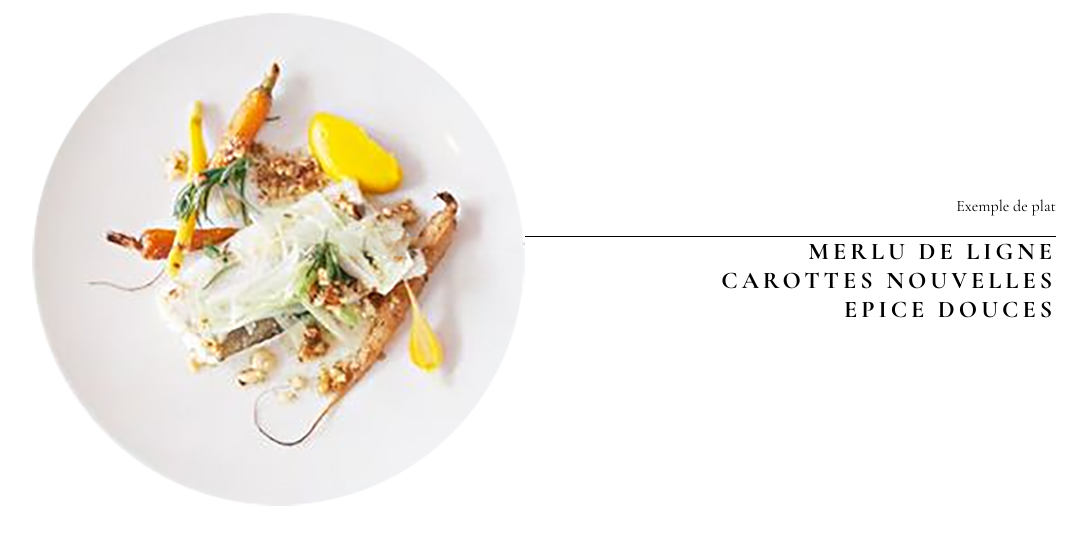
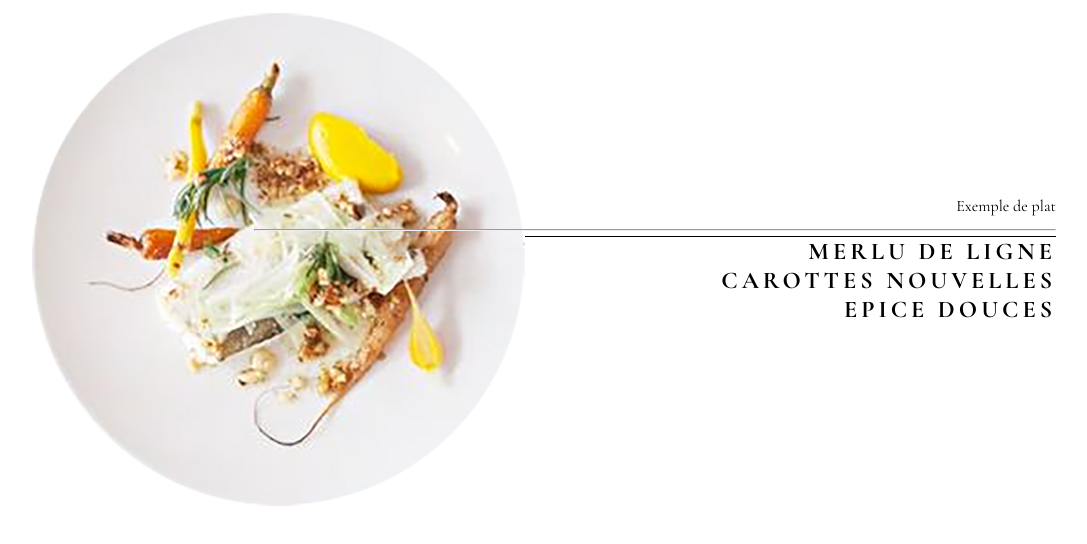
Before and after one commit to Wonderwass/Evaluations_TP, a plain HTML site: page tp2_restaurant-septime/index.html in a window 1280 px wide. Shown: the part 188-732 px from the top of the page, without its empty margins (96-1183 px from the left). Drawn offline with nearby package versions, Linux system fonts and the light colour scheme.

Commit message:
new resto

```diff
--- a/tp2_restaurant-septime/css/style.css
+++ b/tp2_restaurant-septime/css/style.css
@@ -52,7 +52,21 @@ section{
 }
 .plat{
     width:100%;
+    position: relative;
+
 }
+a:hover{
+    font-size:30px;
+    font-weight:700;
+    text-transform:uppercase
+}
+hr{
+    position: absolute;
+    width:800px;
+    top:25%;
+    right:0;
+}
+
 /* @import url("https://fonts.googleapis.com/css?family=Cormorant+Garamond:300,300i,400,400i,500,500i,700");
 body{
    font-family: Cormorant Garamond;
--- a/tp2_restaurant-septime/index.html
+++ b/tp2_restaurant-septime/index.html
@@ -27,6 +27,7 @@
   <div><img src="img/assiette.jpg" alt=""></div>
   <div class="plat">
     <p>Exemple de plat</p>
+    <hr>
     <h2>Merlu de ligne <br/>
        CAROTTES NOUVELLES <br/>
        EPICE DOUCES </h2>
```
